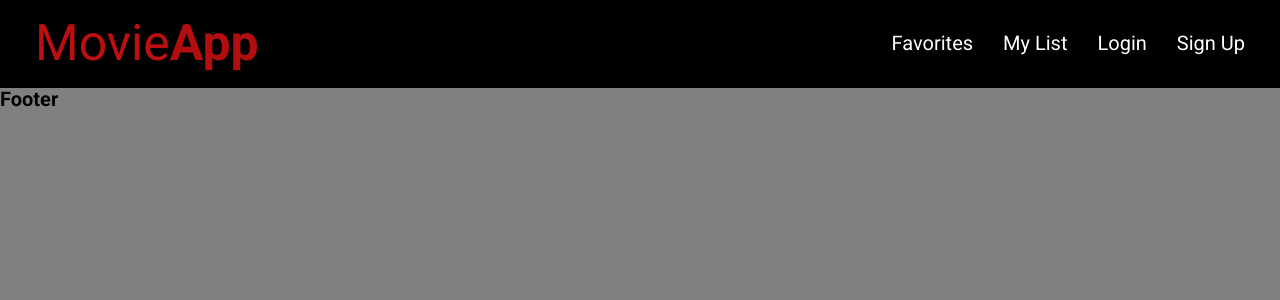
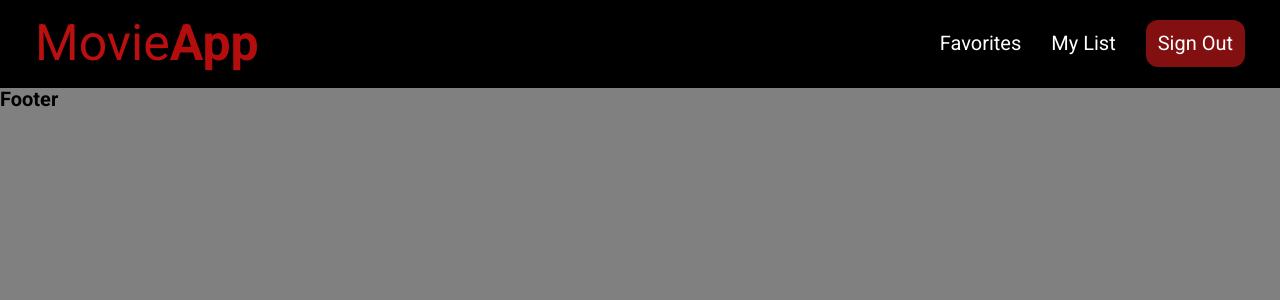
Before and after one commit to tomasghilino/movie-app, a Next.js app: page / in a window 1280 px wide. Shown: the top 300 px of the page. Built offline with nearby package versions, Linux system fonts and the light colour scheme.

Commit message:
conditional navbar by user log in

```diff
--- a/components/Layout/Navigation/NavigationElements.jsx
+++ b/components/Layout/Navigation/NavigationElements.jsx
@@ -6,9 +6,6 @@ export const Nav = styled.nav`
   align-items: center;
   background-color: var(--black);
   padding: 1.5rem;
-
-  h1 {
-  }
 `;
 
 export const NavItemsWrapper = styled.div`
@@ -20,10 +17,17 @@ export const NavItemsWrapper = styled.div`
     text-decoration: none;
     font-size: 2rem;
     color: var(--white);
+    align-self: center;
     &:hover {
       color: #c2c2c2;
     }
     transition: color 0.4s;
+  }
+
+  a:last-child {
+    background-color: var(--darkRed);
+    padding: 1.2rem;
+    border-radius: 1.2rem;
   }
 `;
 export const NavTitle = styled.h1`
@@ -36,4 +40,8 @@ export const NavTitle = styled.h1`
     color: #b30d0d;
     font-weight: 700;
   }
+
+  &:hover {
+    cursor: pointer;
+  }
 `;
--- a/components/Layout/Navigation/index.jsx
+++ b/components/Layout/Navigation/index.jsx
@@ -3,6 +3,7 @@ import Link from 'next/link';
 import { Nav, NavTitle, NavItemsWrapper, NavLink } from './NavigationElements';
 
 const Navigation = () => {
+  const loggedIn = true;
   return (
     <Nav>
       <NavTitle>
@@ -10,10 +11,18 @@ const Navigation = () => {
       </NavTitle>
 
       <NavItemsWrapper>
-        <Link href="/">Favorites</Link>
-        <Link href="/">My List</Link>
-        <Link href="/">Login</Link>
-        <Link href="/">Sign Up</Link>
+        {loggedIn ? (
+          <>
+            <Link href="/">Favorites</Link>
+            <Link href="/">My List</Link>
+            <Link href="/">Sign Out</Link>
+          </>
+        ) : (
+          <>
+            <Link href="/">Login</Link>
+            <Link href="/">Sign Up</Link>
+          </>
+        )}
       </NavItemsWrapper>
     </Nav>
   );
```
